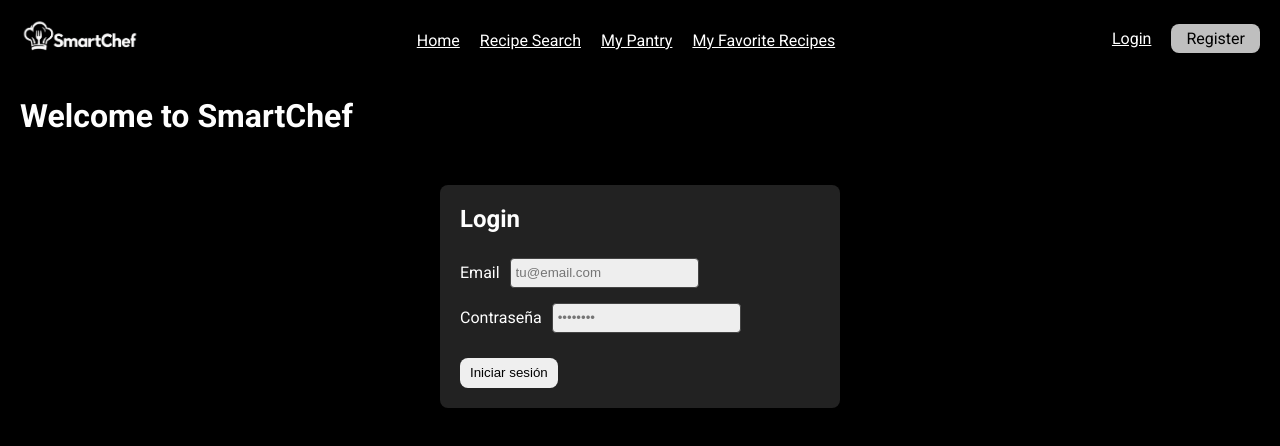
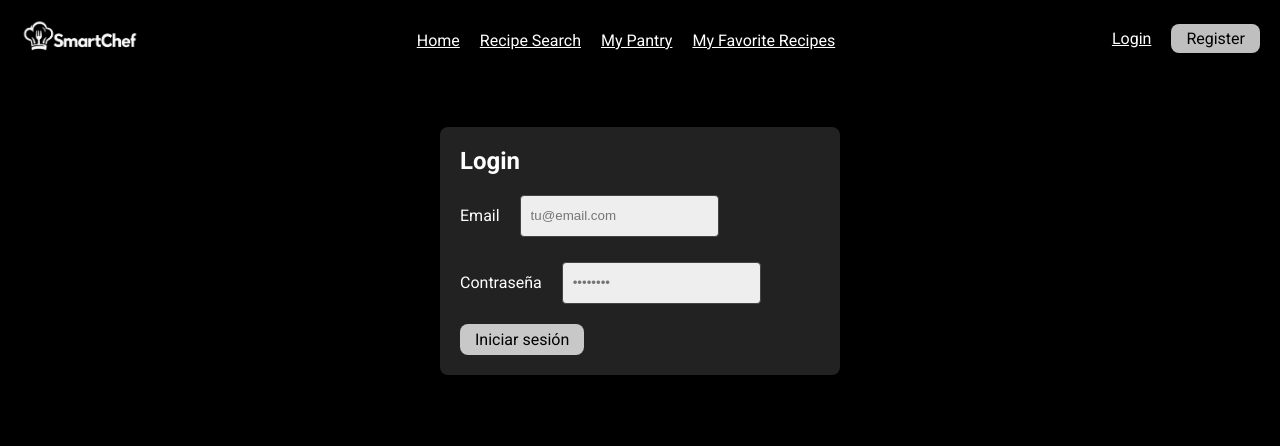
Before and after one commit to ExploreLibrary/smartchef, a React (Vite) app in the folder web/: page /login in a window 1280 px wide. Shown: the top 446 px of the page. Built offline with nearby package versions, Linux system fonts and the light colour scheme; no server answers.

Commit message:
login form - ui - main layout

```diff
--- a/web/src/components/auth/login-form/login-form.jsx
+++ b/web/src/components/auth/login-form/login-form.jsx
@@ -53,6 +53,8 @@ function LoginForm() {
         <h4 className="login-form__title">Login</h4>
       </div>
 
+      <div className="login-form__body">
+
         <div className="login-form__field">
           <label
             htmlFor="email"
@@ -93,6 +95,7 @@ function LoginForm() {
             <p className="text-red-600 text-sm mt-1">{errors.password.message}</p>
           )}
         </div>
+      </div>
 
       <div className="login-form__footer">
         <button
--- a/web/src/index.css
+++ b/web/src/index.css
@@ -119,17 +119,23 @@ h1, h2, h3, h4, h5, h6 {
   border-radius: 8px;
   display: flex;
   flex-direction: column;
-  gap: 15px;
+  gap: 20px;
 }
 
 .login-form__title {
   font-size: 1.5rem;
-  margin-bottom: 10px;
+  margin-bottom: 0;
+}
+
+.login-form__body {
+  display: flex;
+  flex-direction: column;
+  gap: 25px;
 }
 
 .login-form__field {
   display: flex;
-  gap: 10px;
+  gap: 20px;
   align-items: center;
 }
 
@@ -138,7 +144,8 @@ h1, h2, h3, h4, h5, h6 {
   background-color: #eee;
   border: 1px solid #444444;
   border-radius: 4px;
-  padding: 5px;
+  padding: 20px 10px;
+  line-height: 1.5;
 }
 
 .login-form__footer {
@@ -146,12 +153,19 @@ h1, h2, h3, h4, h5, h6 {
 }
 
 .login-form__submit-button {
+  background-color: rgba(255, 255, 255, 0.75);
+  color: #000000;
+  padding: 6px 15px;
   border-radius: 8px;
-  height: 30px;
+  text-decoration: none;
+  border: none;
   cursor: pointer;
-  border: none;
-  padding: 5px 10px;
-  margin-top: 10px;
+  font-family: 'Roboto', sans-serif;
+  font-size: 1rem;
+}
+
+.login-form__submit-button:hover {
+  background-color: rgba(255, 255, 255, 1);
 }
 
 .gallery {
--- a/web/src/pages/login-page.jsx
+++ b/web/src/pages/login-page.jsx
@@ -5,7 +5,6 @@ import { LoginForm } from "../components/auth";
 function LoginPage() {
     return (
         <PageLayout>
-            <h1 className="welcome">Welcome to SmartChef</h1>
             <LoginForm />
         </PageLayout>
     );
```
Lines whose indentation alone changed are shown as unchanged.
